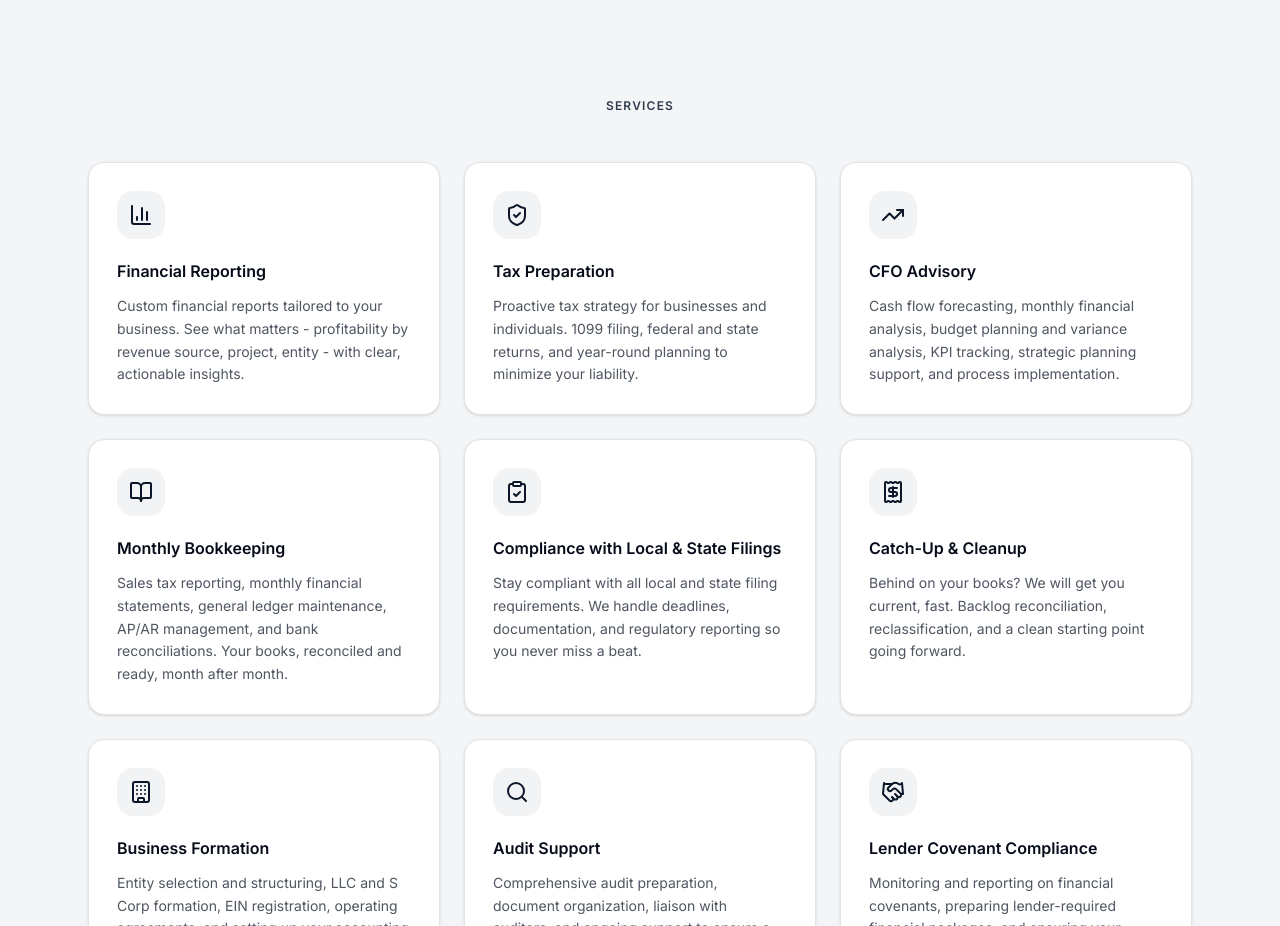
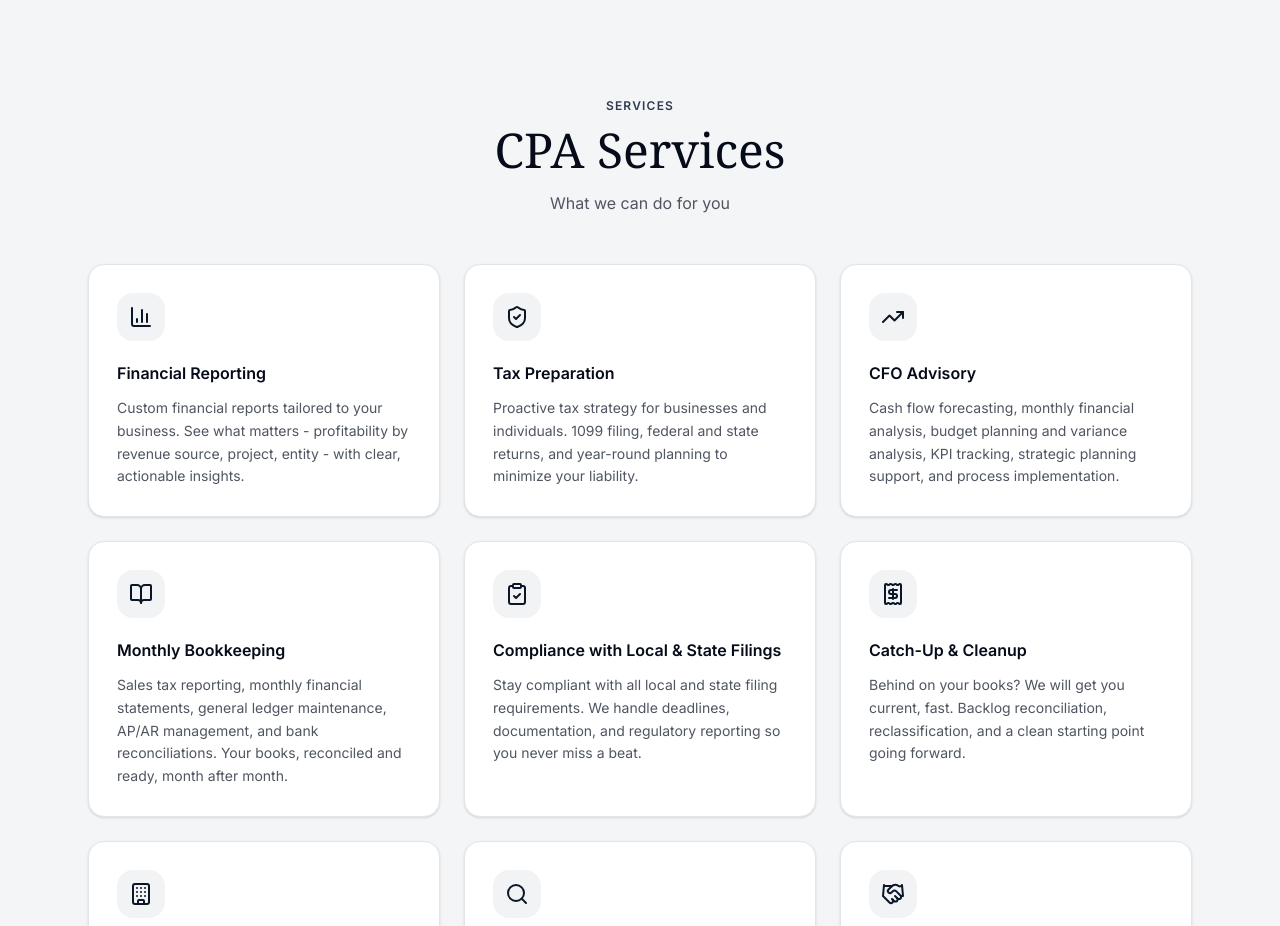
Before and after one commit to emmabohbot1998-dot/v0-cpa-landing-page, a Next.js app: page / in a window 1280 px wide. Shown: the part 1860-2786 px from the top of the page. Built offline with nearby package versions, Linux system fonts and the light colour scheme; a web font is replaced by a local one.

Commit message:
feat: add CPA Services heading and subheader
Introduce new heading and subheader for service section.

```diff
--- a/components/services.tsx
+++ b/components/services.tsx
@@ -75,6 +75,12 @@ export function Services() {
           <p className="text-xs font-semibold uppercase tracking-widest text-accent">
             Services
           </p>
+          <h2 className="mt-3 font-serif text-3xl text-foreground md:text-4xl lg:text-5xl text-balance">
+            CPA Services
+          </h2>
+          <p className="mt-4 text-base leading-relaxed text-muted-foreground">
+            What we can do for you
+          </p>
         </div>
 
         {/* 3-column grid */}
```
